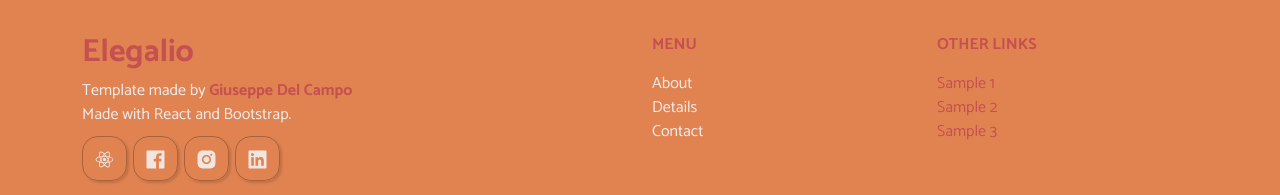
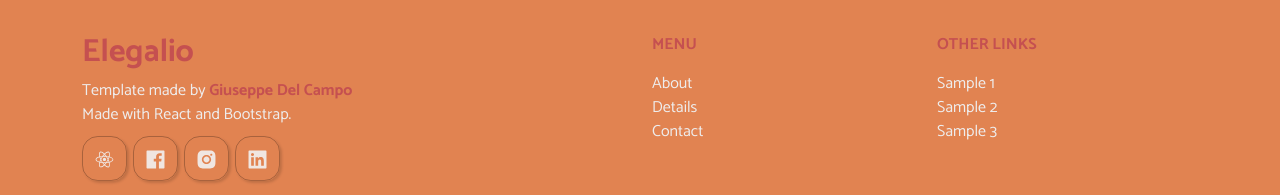
Before and after one commit to Giuseppetm/elegalio-template, a React (Create React App) app: page / in a window 1280 px wide. Shown: the part 3918-4113 px from the top of the page. Built offline with nearby package versions, Linux system fonts and the light colour scheme.

Commit message:
Update Footer.scss

```diff
--- a/src/Styles/Footer.scss
+++ b/src/Styles/Footer.scss
@@ -54,6 +54,7 @@ footer {
         transition: all 0.1s ease-in-out;
 
         a {
+            color: $white-color !important;
             cursor: pointer;
         }
 
```
